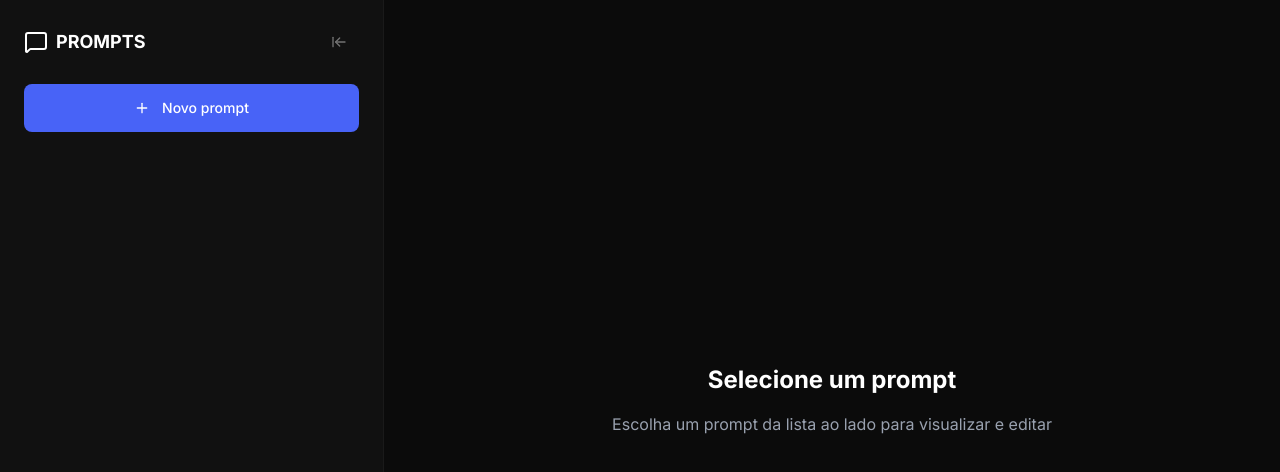
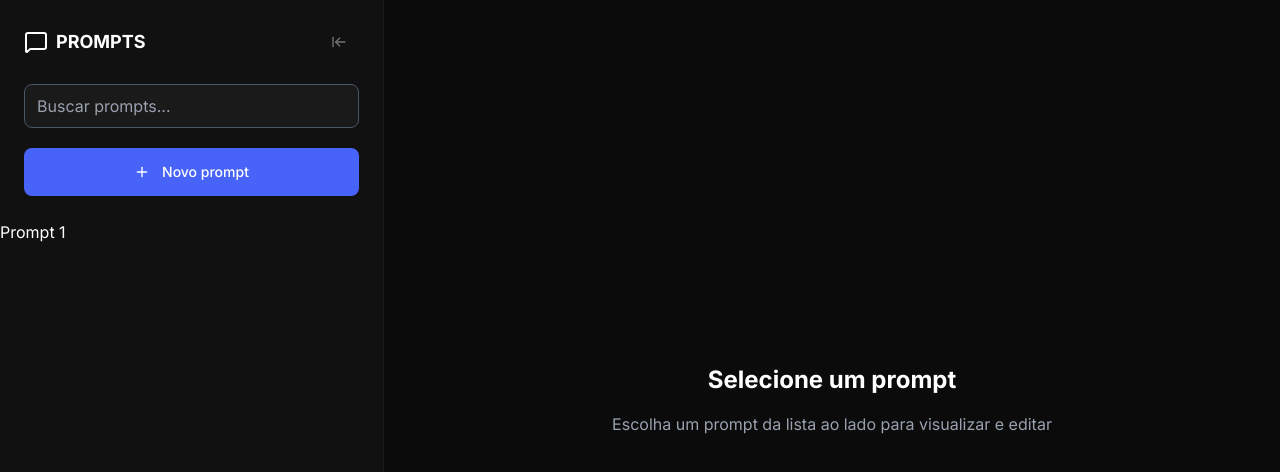
Before and after one commit to edvxndxvi/rocketseat-prompt-manager, a Next.js app: page / in a window 1280 px wide. Shown: the top 472 px of the page. Built offline with nearby package versions, Linux system fonts and the light colour scheme; no server answers; the database is empty.

Commit message:
add Sidebar-Content initial search tests

```diff
--- a/src/components/sidebar/sidebar-content.tsx
+++ b/src/components/sidebar/sidebar-content.tsx
@@ -10,8 +10,19 @@ import {
 } from 'lucide-react';
 import { useRouter } from 'next/navigation';
 import { Logo } from '../logo';
+import { Input } from '../ui/input';
 
-export const SidebarContent = () => {
+type Prompts = {
+    id: string;
+    title: string;
+    content: string;
+};
+
+export type SidebarContentProps = {
+    prompts: Prompts[];
+};
+
+export const SidebarContent = ({ prompts }: SidebarContentProps) => {
     const router = useRouter();
 
     const [isCollapsed, setIsCollapsed] = useState(false);
@@ -20,6 +31,10 @@ export const SidebarContent = () => {
     const expandSidebar = () => setIsCollapsed(false);
 
     const handleNewPrompt = () => router.push('/new');
+
+    const handleQueryChange = (event: React.ChangeEvent<HTMLInputElement>) => {
+        const newQuery = event.target.value;
+    };
 
     return (
         <aside
@@ -71,6 +86,18 @@ export const SidebarContent = () => {
                             </header>
                         </div>
 
+                        <section className="mb-5">
+                            <form action="">
+                                <Input
+                                    name="query"
+                                    type="text"
+                                    placeholder="Buscar prompts..."
+                                    onChange={handleQueryChange}
+                                    autoFocus
+                                />
+                            </form>
+                        </section>
+
                         <div>
                             <Button
                                 onClick={handleNewPrompt}
@@ -84,6 +111,9 @@ export const SidebarContent = () => {
                     </section>
                 </>
             )}
+            {prompts.map((prompt) => (
+                <p key={prompt.id}>{prompt.title}</p>
+            ))}
         </aside>
     );
 };
--- a/src/components/sidebar/sidebar.tsx
+++ b/src/components/sidebar/sidebar.tsx
@@ -4,5 +4,15 @@ import { SidebarContent } from './sidebar-content';
 export const Sidebar = async () => {
     const prompts = await prisma.prompt.findMany();
 
-    return <SidebarContent />;
+    return (
+        <SidebarContent
+            prompts={[
+                {
+                    id: '1',
+                    title: 'Prompt 1',
+                    content: 'Conteúdo do prompt 1',
+                },
+            ]}
+        />
+    );
 };
--- a/src/components/ui/button.tsx
+++ b/src/components/ui/button.tsx
@@ -15,7 +15,7 @@ const buttonVariants = cva(
                 outline: 'border bg-gray-700 text-white hover:bg-gray-600',
                 secondary:
                     'p-2 bg-gray-800 border border-gray-700 rounded-lg hover:bg-gray-600 transition-colors',
-                icon: 'text-alert-600 transition-all duration-200 ml-2 p-1 hover:bg-alert-600 rounded hover:text-white',
+                icon: 'text-alert-600 transition-all duration-200 p-1 hover:bg-alert-600 rounded hover:text-white',
                 link: 'text-primary underline-offset-4 hover:underline',
             },
             size: {
--- /dev/null
+++ b/src/components/ui/input.tsx
@@ -0,0 +1,53 @@
+import * as React from 'react';
+
+import { cn } from '@/lib/utils';
+import { cva, VariantProps } from 'class-variance-authority';
+
+const inputVariants = cva(
+    'h-11 w-full bg-gray-700 border border-gray-600 rounded-md p-3 text-white placeholder-gray-400 focus:outline-none',
+    {
+        variants: {
+            variant: {
+                default:
+                    'h-11 w-full bg-gray-700 border border-gray-600 rounded-md p-3 text-white placeholder-gray-400 focus:outline-none',
+                transparent:
+                    'bg-transparent text-white placeholder:text-[#424242]',
+            },
+            size: {
+                default: 'h-9',
+                sm: 'h-8',
+                lg: 'h-14 text-2xl font-bold sm:h-16 sm:text-3xl',
+            },
+            readOnly: {
+                true: 'focus:ring-0 cursor-default focus:border-gray-600',
+                false: 'focus:ring-2 focus:ring-accent-400 focus:border-transparent',
+            },
+        },
+    }
+);
+
+type InputProps = Omit<React.ComponentProps<'input'>, 'size'> &
+    VariantProps<typeof inputVariants>;
+
+function Input({
+    className,
+    type,
+    variant,
+    size,
+    readOnly,
+    ...props
+}: InputProps) {
+    return (
+        <input
+            type={type}
+            data-slot="input"
+            className={cn(
+                inputVariants({ variant, size, readOnly, className })
+            )}
+            readOnly={readOnly}
+            {...props}
+        />
+    );
+}
+
+export { Input };
```
Also changed, not shown: 1 other file (tests, documents, lock files or other folders).
